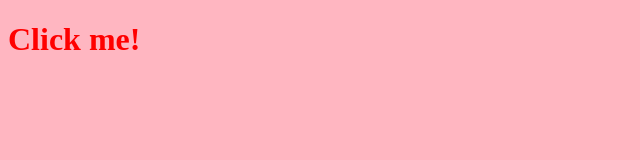
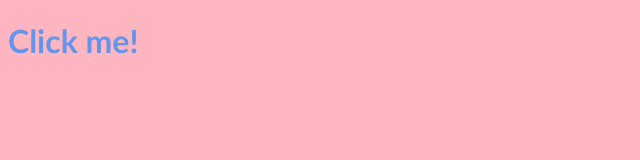
Before and after one commit to ChaoreumPark/Feb-2022-studying-JS-HTML-CSS, a plain HTML site: page index.html in a window 1280 px wide. Shown: the whole page, without its empty margins (0-640 px from the left). Drawn offline with Linux system fonts and the light colour scheme.

Commit message:
5:45pm.14.Feb.2022

```diff
--- a/app.js
+++ b/app.js
@@ -206,16 +206,84 @@
 
 // // // // // // 2h 48m 40s /7h 30m // // // // // //
 
-const title = document.querySelector("div.Hello:first-child h1");
-function handleTitleClick() {
-  title.style.color = "blue";
-  console.log("title was clicked!");
-}
+// const title = document.querySelector("div.Hello:first-child h1");
+
+// function handleTitleClick() {
+//   title.style.color = "blue";
+// }
 // console.dir(title);
-// if you want to look inside, use "console.dir"
+// // if you want to look inside, use "console.dir"
+// // property = 글자 앞에 "on"이라고 적혀있으면 listener가 작동 가능함
+// // on--- 중 ---만 사용
+// title.style.color = "red";
 
-title.style.color = "red";
+// function handleMouseEnter() {
+//   title.innerText = "Mouse is here!";
+// }
 
-title.addEventListener("click", handleTitleClick);
+// function handleMouseLeave() {
+//   title.innerText = "Mouse is gone!";
+// }
 
-// // // // // // 3h 1m 18s /7h 30m // // // // // //
+// function handleWindowResize() {
+//   document.body.style.backgroundColor = "pink";
+// }
+
+// function handleWindowCopy() {
+//   alert("copier!");
+// }
+
+// function handleWindowOffline() {
+//   alert("SOS no WiFi");
+// }
+
+// function handleWindowOnline() {
+//   alert("ALL GOOD");
+// }
+
+// title.addEventListener("click", handleTitleClick);
+// title.addEventListener("mouseenter", handleMouseEnter);
+// title.addEventListener("mouseleave", handleMouseLeave);
+
+// // // // // // // 3h 1m 18s /7h 30m // // // // // //
+
+// window.addEventListener("resize", handleWindowResize);
+// window.addEventListener("copy", handleWindowCopy);
+// window.addEventListener("offline", handleWindowOffline);
+// window.addEventListener("online", handleWindowOnline);
+
+// const h1 = document.querySelector("div.Hello:first-child h1");
+
+// function handleTitleClick() {
+//   h1.classList.toggle("clicked");
+// }
+// // toggle: find "clicked" in classList (in h1), if it already
+// //         exist, switch clicked like a lock screen and unlock
+// //         screen if it doesn't exist, add "clicked"
+
+// h1.addEventListener("click", handleTitleClick);
+
+///////////////////////////////////////////////
+
+//   if (h1.classList.contains(clickedClass)) {
+//     h1.classList.remove(clickedClass);
+//   } else {
+//     h1.classList.add(clickedClass);
+//   }
+// }
+
+///////////////////////////////////////////////
+// {
+//   const currentColor = h1.style.color;
+//   let newColor;
+//   if (currentColor === "blue") {
+//     newColor = "tomato";
+//   } else {
+//     newColor = "blue";
+//   }
+//   h1.style.color = newColor;
+// }
+
+// h1.addEventListener("click", handleTitleClick);
+
+// // // // // // // 3h 44m 18s /7h 30m // // // // // //
--- a/index.html
+++ b/index.html
@@ -9,7 +9,7 @@
   </head>
   <body>
     <div class="Hello">
-      <h1>Click me!</h1>
+      <h1 class="sexy-font">Click me!</h1>
     </div>
     <script src="app.js"></script>
   </body>
--- a/style.css
+++ b/style.css
@@ -1,3 +1,17 @@
 body {
   background-color: lightpink;
 }
+
+h1 {
+  color: cornflowerblue;
+  transition: color 0.5s ease-in-out;
+}
+
+.clicked {
+  color: tomato;
+}
+
+.sexy-font {
+  font-family: "Trebuchet MS", "Lucida Sans Unicode", "Lucida Grande",
+    "Lucida Sans", Arial, sans-serif;
+}
```
